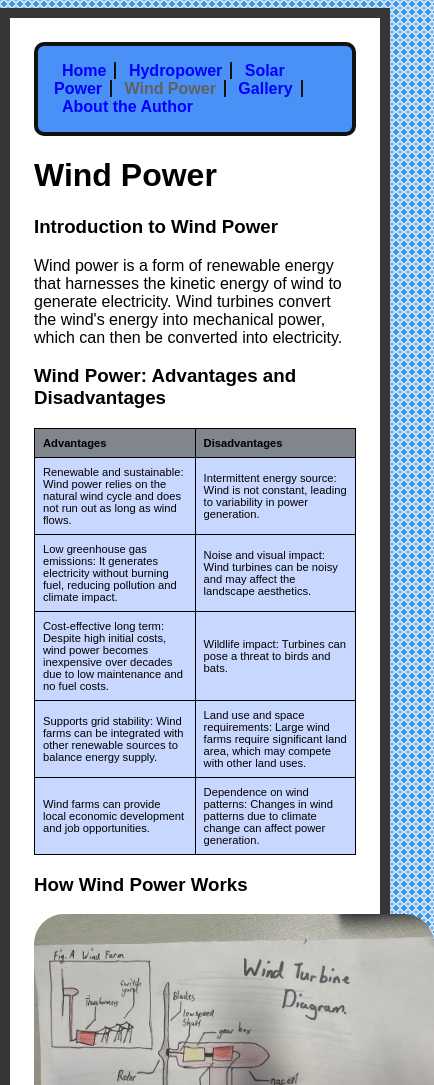
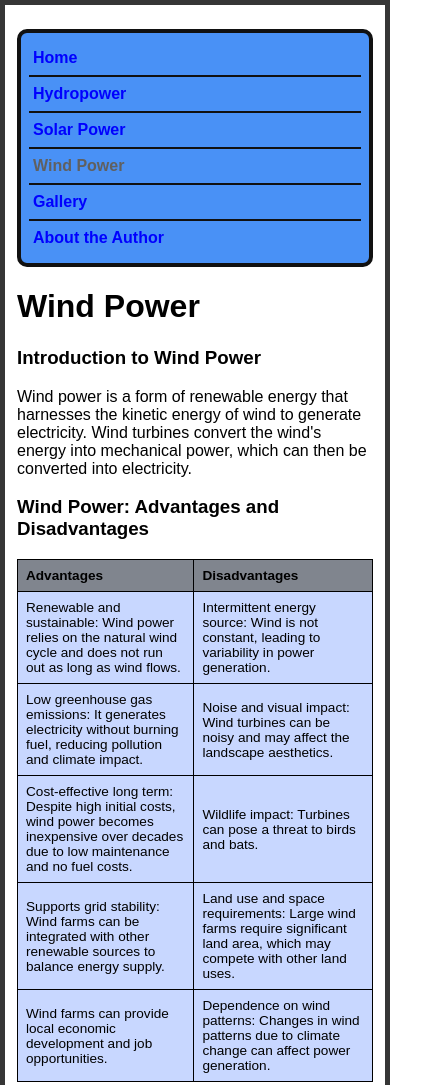
Before and after one commit to Beneb888/UNSDGoal7, a plain HTML site: page wind.htm in a window 390 px wide. Shown: the top 1085 px of the page, 434 px wide, since content can reach past the window. Drawn offline with Linux system fonts and the light colour scheme.

Commit message:
Add files via upload
Updated meta so that its compatible with all the phone sizes

```diff
--- /dev/null
+++ b/oldstyle.css
@@ -0,0 +1,99 @@
+body {
+  font-family: Arial, Helvetica, sans-serif;
+  background-color: rgb(255, 255, 255);
+  margin-left: auto;
+  margin-right: auto;
+  max-width: 1024px;
+  min-width: 8px;
+  padding-top: 8px;
+  padding-bottom: 24px;
+  padding-left: 24px;
+  padding-right: 24px;
+  border: 10px solid rgb(54, 54, 54);
+}
+html {
+  background: radial-gradient(circle, rgb(61, 150, 228), rgb(61, 150, 228) 50%, rgb(255, 255, 255) 50%, rgb(61, 150, 228));
+  background-size: 8px 8px;
+}
+img {
+  width: 400px;
+  max-width: 100%;  /* Shrinks the image if the screen is narrower than 400px */
+  height: auto;     /* Keeps the original aspect ratio so it doesn't stretch */
+  border-radius: 30px;
+  border-color: #111111;
+  border-width: 10px;
+  border-style: solid; /* Needed for border-width and border-color to show */
+  box-sizing: border-box; /* Keeps the 10px border from pushing the image wider than the screen */
+}
+
+nav ul {
+  list-style-type: none;
+  background-color:#4991f6;
+  border: 4px solid #111111;
+  border-radius:10px;
+  font-family: Arial, Helvetica, sans-serif;
+  font-weight:bold;
+  padding:16px;
+}
+nav ul li {
+  display:inline;
+  border-right: 2px solid #111111;
+  padding-right: 8px;
+  padding-left:8px;
+}
+nav ul li:last-child {
+  border-right: none;
+}
+nav ul li a {
+  text-decoration:none;
+  color:#000000
+}
+nav li.selected {
+  color:#606060;
+}
+nav li a:hover {
+  text-decoration:underline;
+}
+a:link {
+  color:blue;
+}
+a:visited {
+  color:rgb(139, 7, 139);
+}
+a:active {
+  text-decoration:underline;
+  background-color: black;
+  color: white;
+}
+p.word-bord {
+  font-weight:bold;
+  border:4px solid #036c8f;
+  border-radius: 10px;
+  padding:16px;
+  background: color #7bb7d0;
+}
+table {
+  font-size:70%;
+  border-collapse:collapse;
+  width:100%;
+}
+th, td {
+  border:1px solid #000000;
+  padding:8px;
+  text-align:left;
+}
+th {
+  background-color:#80858e;
+}
+td {
+  background-color:#c8d7ff;
+}
+/* iPad / Tablet adjustments */
+@media screen and (max-width: 1024px) {
+  /* Your iPad rules will go here */
+}
+
+/* Phone adjustments */
+@media screen and (max-width: 767px) {
+  /* Your phone rules will go here */
+}
--- a/stylesheet.css
+++ b/stylesheet.css
@@ -1,3 +1,8 @@
+/* Makes sure borders and padding stay inside element widths on all devices */
+* {
+  box-sizing: border-box;
+}
+
 body {
   font-family: Arial, Helvetica, sans-serif;
   background-color: rgb(255, 255, 255);
@@ -11,76 +16,134 @@ body {
   padding-right: 24px;
   border: 10px solid rgb(54, 54, 54);
 }
+
 html {
   background: radial-gradient(circle, rgb(61, 150, 228), rgb(61, 150, 228) 50%, rgb(255, 255, 255) 50%, rgb(61, 150, 228));
   background-size: 8px 8px;
 }
+
 img {
-  width: 400px;  /* Prevents the image from being wider than its container */
+  width: 400px;
+  max-width: 100%;  /* Shrinks the image to fit smaller screens */
   height: auto;     /* Keeps the original aspect ratio so it doesn't stretch */
   border-radius: 30px;
-  border-color: #111111;
-  border-width: 10px;
+  border: 10px solid #111111;
 }
+
 nav ul {
   list-style-type: none;
-  background-color:#4991f6;
+  background-color: #4991f6;
   border: 4px solid #111111;
-  border-radius:10px;
+  border-radius: 10px;
   font-family: Arial, Helvetica, sans-serif;
-  font-weight:bold;
-  padding:16px;
+  font-weight: bold;
+  padding: 16px;
 }
+
 nav ul li {
-  display:inline;
+  display: inline-block; /* Allows links to wrap neatly onto a second line on iPads */
   border-right: 2px solid #111111;
   padding-right: 8px;
-  padding-left:8px;
+  padding-left: 8px;
+  margin-bottom: 4px;
 }
+
 nav ul li:last-child {
   border-right: none;
 }
+
 nav ul li a {
-  text-decoration:none;
-  color:#000000
+  text-decoration: none;
+  color: #000000;
 }
+
 nav li.selected {
-  color:#606060;
+  color: #606060;
 }
+
 nav li a:hover {
-  text-decoration:underline;
+  text-decoration: underline;
 }
+
 a:link {
-  color:blue;
+  color: blue;
 }
+
 a:visited {
-  color:rgb(139, 7, 139);
+  color: rgb(139, 7, 139);
 }
+
 a:active {
-  text-decoration:underline;
+  text-decoration: underline;
   background-color: black;
   color: white;
 }
+
 p.word-bord {
-  font-weight:bold;
-  border:4px solid #036c8f;
+  font-weight: bold;
+  border: 4px solid #036c8f;
   border-radius: 10px;
-  padding:16px;
-  background: color #7bb7d0;
+  padding: 16px;
+  background-color: #7bb7d0; /* Fixed small typo so your blue background displays */
 }
+
 table {
-  font-size:70%;
-  border-collapse:collapse;
-  width:100%;
+  font-size: 70%;
+  border-collapse: collapse;
+  width: 100%;
 }
+
 th, td {
-  border:1px solid #000000;
-  padding:8px;
-  text-align:left;
+  border: 1px solid #000000;
+  padding: 8px;
+  text-align: left;
 }
+
 th {
-  background-color:#80858e;
+  background-color: #80858e;
 }
+
 td {
-  background-color:#c8d7ff;
+  background-color: #c8d7ff;
 }
+
+/* --- iPad / Tablet Adjustments --- */
+@media screen and (max-width: 1024px) {
+  body {
+    margin: 12px; /* Keeps a little breathing room around the border on iPads */
+  }
+}
+
+/* --- Phone Adjustments --- */
+@media screen and (max-width: 600px) {
+  body {
+    margin: 0;
+    padding-left: 12px;
+    padding-right: 12px;
+    border-width: 5px; /* Thinner border leaves more room for text on phones */
+  }
+
+  /* Stacks navigation links vertically so they are easy to tap with a thumb */
+  nav ul {
+    padding: 8px;
+  }
+
+  nav ul li {
+    display: block;
+    border-right: none;
+    border-bottom: 2px solid #111111;
+    padding: 8px 4px;
+    margin-bottom: 0;
+  }
+
+  nav ul li:last-child {
+    border-bottom: none;
+  }
+
+  /* Allows wide tables to scroll sideways on narrow phones without breaking the page */
+  table {
+    display: block;
+    overflow-x: auto;
+    font-size: 85%;
+  }
+}
--- a/wind.htm
+++ b/wind.htm
@@ -1,5 +1,7 @@
 <!DOCTYPE html>
 <head>
+    <meta charset="UTF-8">
+    <meta name="viewport" content="width=device-width, initial-scale=1.0">
     <title>Wind Power</title>
             <link type="text/css" rel="stylesheet" href="stylesheet.css"/>
 </head>
```
Also changed, not shown: Hydro.htm (+2 -0 lines), aut.htm (+2 -0 lines), galref.htm (+2 -0 lines), index.htm (+2 -0 lines), solarPower.htm (+2 -0 lines).
